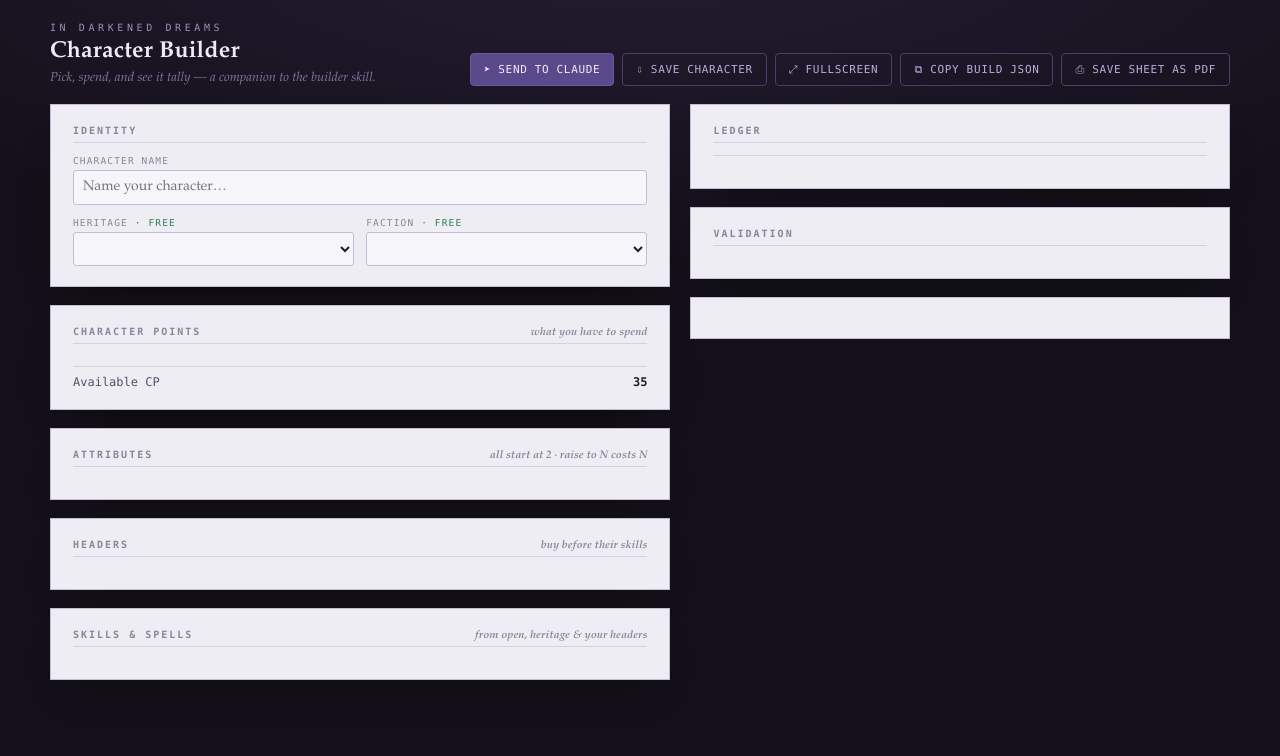
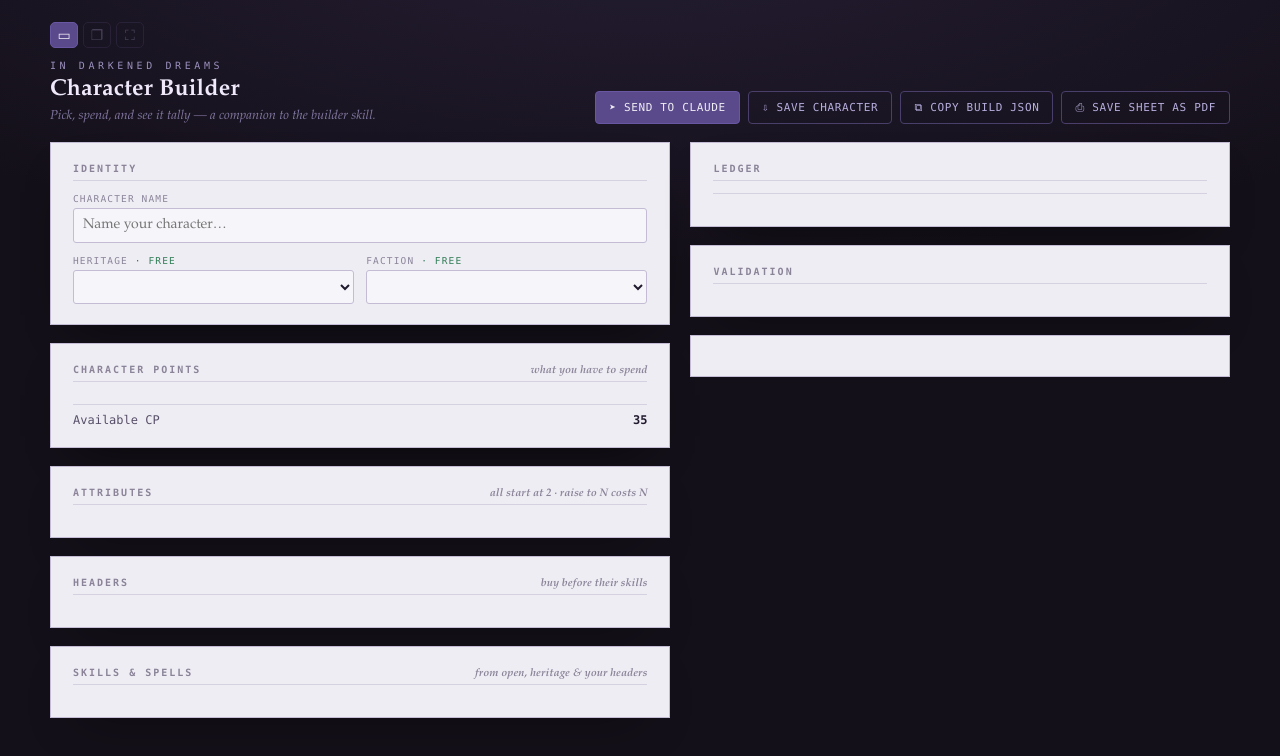
Before and after one commit to verveguy/idd, a browser extension: page mcp-app/ui/builder.html in a window 1280 px wide. Drawn offline with Linux system fonts and the light colour scheme.

Commit message:
MCP App: three-icon display-mode switcher (Inline / PiP / Fullscreen)
Replace the single Fullscreen button with a top-left switcher: ▭ inline, ❐ pip,
⛶ fullscreen. Reflects the host's declared availableDisplayModes (disables modes
the host doesn't offer), highlights the current mode, and tracks external mode
changes via ui/notifications/host-context-changed. PiP gives a floating panel you
keep open while chatting.

```diff
--- a/mcp-app/ui/builder.html
+++ b/mcp-app/ui/builder.html
@@ -171,12 +171,23 @@
 .mcp-only{display:none}
   body.mcp .mcp-only{display:inline-flex}
   body.mcp .standalone-only{display:none}
+  .modeswitch{gap:5px; margin-bottom:12px}
+  .modeswitch button{width:28px; height:26px; border:1px solid #4a3f6a; background:transparent; color:#b8aede;
+    border-radius:5px; cursor:pointer; font-size:14px; line-height:1; display:grid; place-items:center; padding:0}
+  .modeswitch button:hover{background:#241d33}
+  .modeswitch button.cur{background:var(--accent); color:#efedf4; border-color:var(--accent-2)}
+  .modeswitch button:disabled{opacity:.3; cursor:not-allowed}
 </style>
 </head>
 <body>
 
 
 <div class="wrap">
+  <div class="modeswitch mcp-only" role="group" aria-label="Display mode">
+    <button id="mode-inline" title="Inline">▭</button>
+    <button id="mode-pip" title="Float (picture-in-picture)">❐</button>
+    <button id="mode-fullscreen" title="Fullscreen">⛶</button>
+  </div>
   <div class="topbar">
     <div>
       <span class="eyebrow">In Darkened Dreams</span>
@@ -186,7 +197,6 @@
     <div class="actions">
       <button class="act mcp-only" id="sendBtn">➤ Send to Claude</button>
       <button class="act ghost mcp-only" id="saveBtn">⇩ Save character</button>
-      <button class="act ghost mcp-only" id="fsBtn">⤢ Fullscreen</button>
       <button class="act ghost standalone-only" id="importBtn">⤵ Import JSON</button>
       <button class="act standalone-only" id="shareBtn" title="Copy a link that opens this build">🔗 Copy share link</button>
       <button class="act ghost" id="copyBtn">⧉ Copy build JSON</button>
@@ -605,7 +615,7 @@ if(!loadSeed()) render();
    own MCP tools so the MODEL drives THIS panel (no re-render), plus the explicit
    Send-to-Claude / Save actions. State mutations reuse the app's own functions. */
 (function(){
-  var rpcId=1, pending={}, hostModes=[];
+  var rpcId=1, pending={}, hostModes=[], currentMode="inline";
   function send(m){ m.jsonrpc="2.0"; parent.postMessage(m,"*"); }
   function call(method,params){ return new Promise(function(res,rej){
     var id=rpcId++; pending[id]={res:res,rej:rej}; send({id:id,method:method,params:params||{}}); }); }
@@ -663,6 +673,8 @@ if(!loadSeed()) render();
     switch(m.method){
       case "ui/notifications/tool-result":
         try{ var sc=m.params&&m.params.structuredContent; if(sc&&sc.build) importBuild(sc.build); }catch(e){} break;
+      case "ui/notifications/host-context-changed":
+        try{ if(m.params&&m.params.displayMode){ currentMode=m.params.displayMode; updateModes(); } reportSize(); }catch(e){} break;
       case "tools/list": reply(m.id,{tools:TOOLS}); break;
       case "tools/call":
         try{ var fn=H[m.params&&m.params.name];
@@ -682,8 +694,23 @@ if(!loadSeed()) render();
       if(h && h!==lastH){ lastH=h; notify("ui/notifications/size-changed",{width:w,height:h}); }
     }catch(e){}
   }
+  var MODE_TITLE={inline:"Inline",pip:"Float (picture-in-picture)",fullscreen:"Fullscreen"};
+  function updateModes(){
+    ["inline","pip","fullscreen"].forEach(function(mode){
+      var el=document.getElementById("mode-"+mode); if(!el) return;
+      var avail = mode==="inline" || hostModes.indexOf(mode)>=0;
+      el.disabled=!avail; el.classList.toggle("cur", mode===currentMode);
+      el.title = avail ? MODE_TITLE[mode] : (MODE_TITLE[mode]+" — not supported by this host");
+    });
+  }
+  async function setMode(mode){
+    if(mode!=="inline" && hostModes.indexOf(mode)<0) return;
+    try{ var r=await call("ui/request-display-mode",{mode:mode}); currentMode=(r&&r.mode)||mode; }
+    catch(_){ currentMode=mode; }
+    updateModes(); setTimeout(reportSize,120);
+  }
   function wire(){
-    var sb=document.getElementById("sendBtn"), sv=document.getElementById("saveBtn"), fs=document.getElementById("fsBtn");
+    var sb=document.getElementById("sendBtn"), sv=document.getElementById("saveBtn");
     if(sb) sb.addEventListener("click", async function(e){ var b=buildJSON();
       try{ await call("ui/update-model-context",{structuredContent:{build:b},content:[{type:"text",text:"Current build:\n"+JSON.stringify(b,null,2)}]}); }catch(_){}
       try{ await call("ui/message",{role:"user",content:[{type:"text",text:"Here's my current In Darkened Dreams build from the builder — please review it."}]}); }catch(_){}
@@ -691,19 +718,17 @@ if(!loadSeed()) render();
     if(sv) sv.addEventListener("click", async function(e){
       try{ await call("tools/call",{name:"save_character",arguments:{build:buildJSON()}}); flash(e.currentTarget,"✓ Saved"); }
       catch(_){ flash(e.currentTarget,"⚠ Save failed"); } });
-    if(fs) fs.addEventListener("click", async function(){
-      var mode = hostModes.indexOf("fullscreen")>=0 ? "fullscreen" : (hostModes.indexOf("pip")>=0 ? "pip" : null);
-      if(!mode){ flash(fs,"host: inline only"); return; }
-      try{ await call("ui/request-display-mode",{mode:mode}); }catch(_){}
-      setTimeout(reportSize,120); });
+    [["inline"],["pip"],["fullscreen"]].forEach(function(x){ var el=document.getElementById("mode-"+x[0]);
+      if(el) el.addEventListener("click", function(){ setMode(x[0]); }); });
   }
   (async function connect(){
     try{
       var _r=await call("ui/initialize",{appInfo:{name:"IDD Character Builder",version:"1.0.0"},
         appCapabilities:{tools:{listChanged:true}, availableDisplayModes:["inline","fullscreen","pip"]}, protocolVersion:"2026-01-26"});
       hostModes=(_r&&_r.hostContext&&_r.hostContext.availableDisplayModes)||[];
+      currentMode=(_r&&_r.hostContext&&_r.hostContext.displayMode)||"inline";
       notify("ui/notifications/initialized",{});
-      document.body.classList.add("mcp"); wire();
+      document.body.classList.add("mcp"); wire(); updateModes();
       if(window.ResizeObserver){ new ResizeObserver(function(){ reportSize(); }).observe(document.body); }
       window.addEventListener("load", reportSize);
       reportSize(); setTimeout(reportSize,80); setTimeout(reportSize,350);
```
Also changed, not shown: mcp-app/mcpb/manifest.json.
